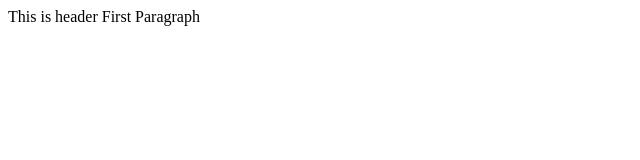
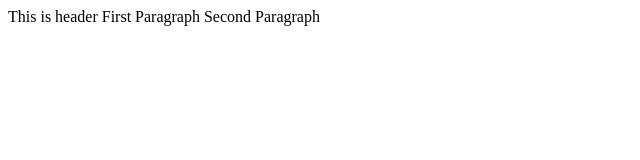
Before and after one commit to vaibhavukarande/git-test, a plain HTML site: page index.html in a window 1280 px wide. Shown: the whole page, without its empty margins (0-640 px from the left). Drawn offline with Linux system fonts and the light colour scheme.

Commit message:
Thitd commit

```diff
--- a/index.html
+++ b/index.html
@@ -10,6 +10,7 @@
 <body>
     <h>This is header</h>
     <p1>First Paragraph</p1>
+    <p2>Second Paragraph</p2>
 </body>
 
 </html>
```
